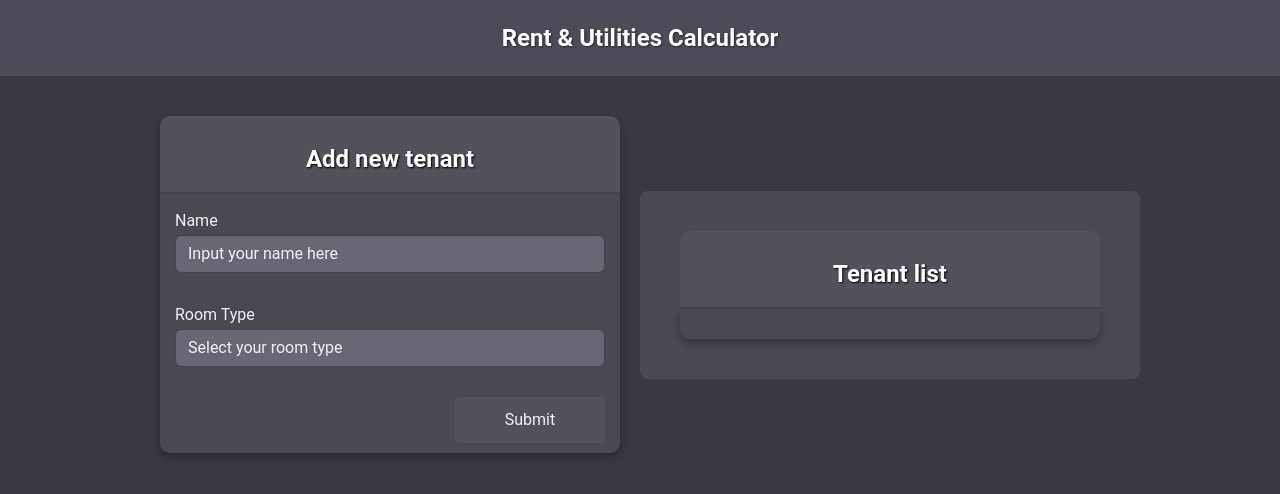
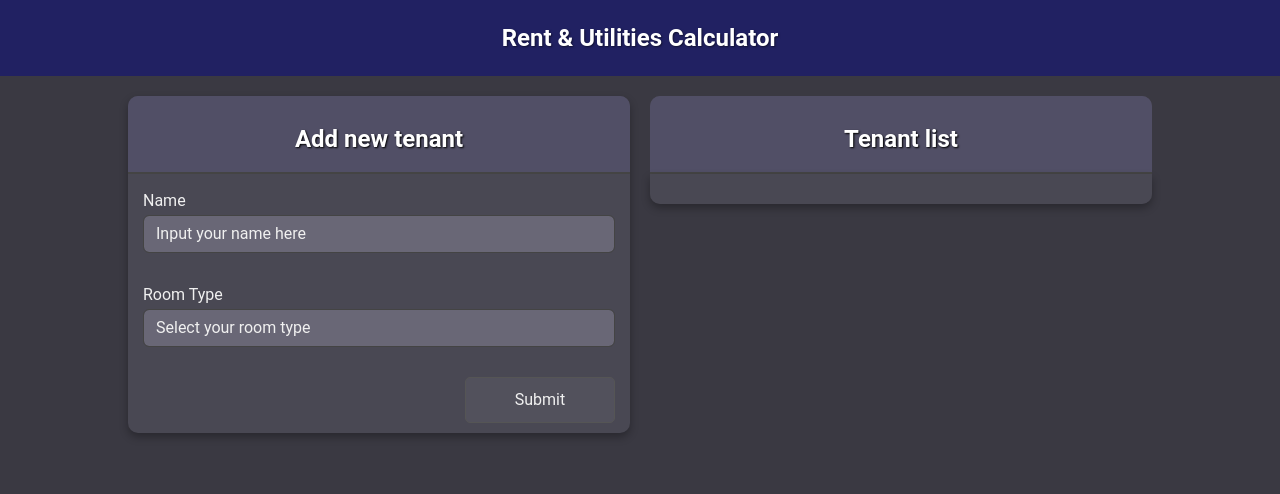
Before and after one commit to BodhiOng/Rent-And-Utilities-Calculator, a React (Create React App) app: page / in a window 1280 px wide. Shown: the top 494 px of the page. Built offline with nearby package versions, Linux system fonts and the light colour scheme.

Commit message:
Colors configured

```diff
--- a/src/AddTenantForm.css
+++ b/src/AddTenantForm.css
@@ -38,7 +38,7 @@ input::placeholder {
     align-items: center;
     text-align: center;
     padding: 15px 0;
-    background-color: rgba(255, 255, 255, 0.05);
+    background-color: rgb(81, 79, 102);
     border-bottom: 2px solid #444;
     border-radius: 10px 10px 0 0;
 }
--- a/src/App.css
+++ b/src/App.css
@@ -11,21 +11,16 @@ html, body {
 
 .tenant-section {
   display: flex;
-  align-items: center;
-  justify-content: center;
+  align-items: flex-start;
+  justify-content: space-between;
   margin-top: 20px;
+  margin-inline: 10%;
+  gap: 20px;
 }
 
-.add-tenant-form {
+.add-tenant-form, .tenant-list {
   width: 100%;
-  max-width: 500px;
-  padding: 20px;
-  border-radius: 8px;
+  max-width: calc(50% - 10px);
+  height: auto;
+  box-sizing: border-box;
 }
-
-.tenant-list {
-  width: 100%;
-  max-width: 500px;
-  padding: 20px;
-  border-radius: 8px;
-}
--- a/src/Header.css
+++ b/src/Header.css
@@ -4,8 +4,7 @@
     justify-content: center;
     height: 100%;
     padding: 20px;
-
-    background-color: rgba(97, 95, 110, 0.5);
+    background-color: #0707857a;
 }
 
 .header p {
--- a/src/TenantList.css
+++ b/src/TenantList.css
@@ -1,8 +1,10 @@
-.tenant-list {
+.tenant-list-div {
     background-color: rgb(73, 72, 83);
+    border-radius: 10px;
 }
 
 .tenant-list-container {
+    height: 100%;
     background-color: rgb(73, 72, 83);
     border-radius: 0 0 10px 10px;
     padding: 15px;
@@ -14,8 +16,9 @@
     justify-content: center;
     align-items: center;
     text-align: center;
+    width: 100%;
     padding: 15px 0;
-    background-color: rgba(255, 255, 255, 0.05);
+    background-color: rgb(81, 79, 102);
     border-bottom: 2px solid #444;
     border-radius: 10px 10px 0 0;
 }
--- a/src/TenantList.js
+++ b/src/TenantList.js
@@ -2,7 +2,7 @@ import './TenantList.css';
 
 function TenantList({ tenants }) {
     return(
-        <div className='tenant-list'>
+        <div className='tenant-list-div'>
             <div className='list-title'>
                 <p className='list-title-text'>Tenant list</p>
             </div>
```
